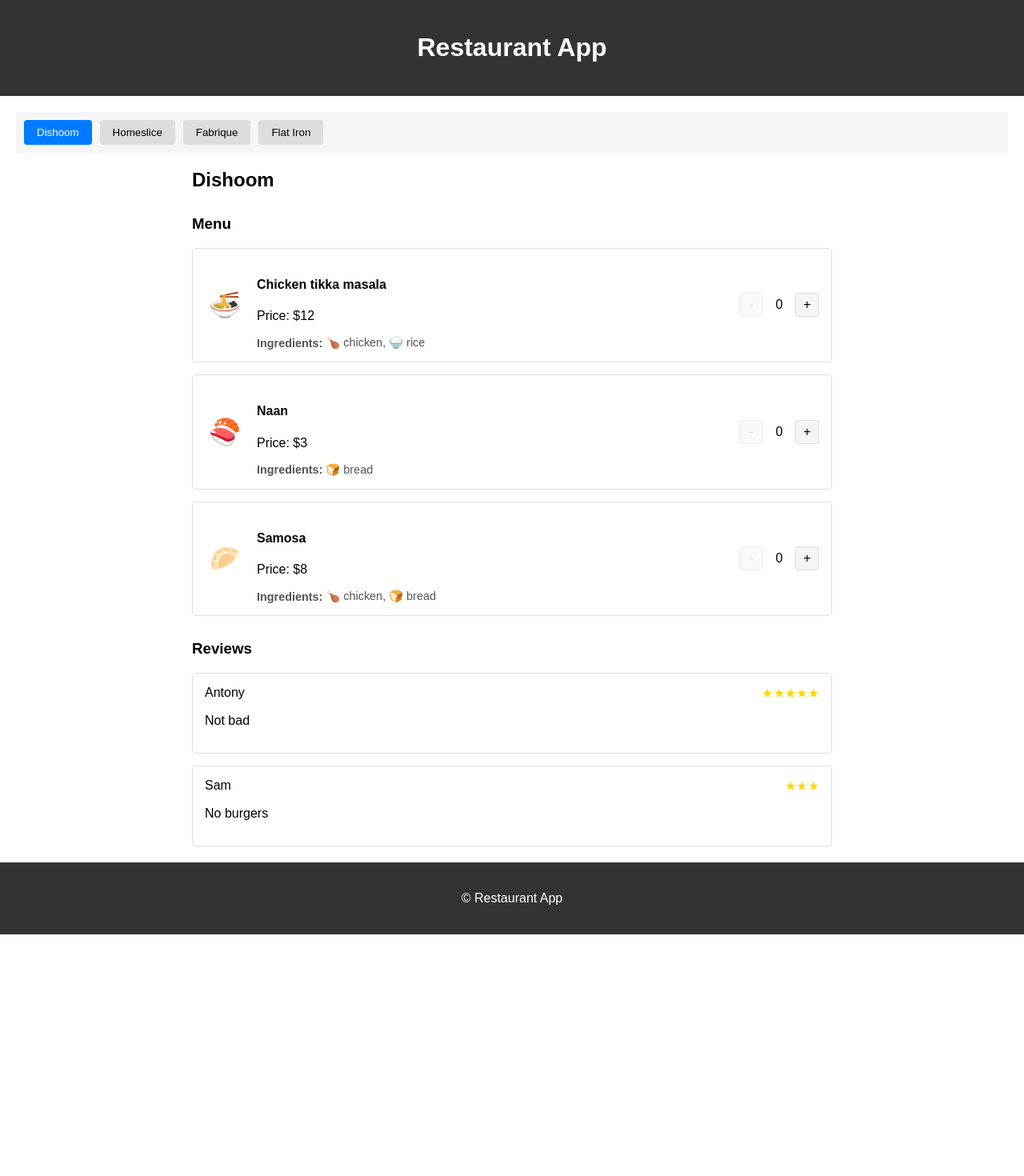
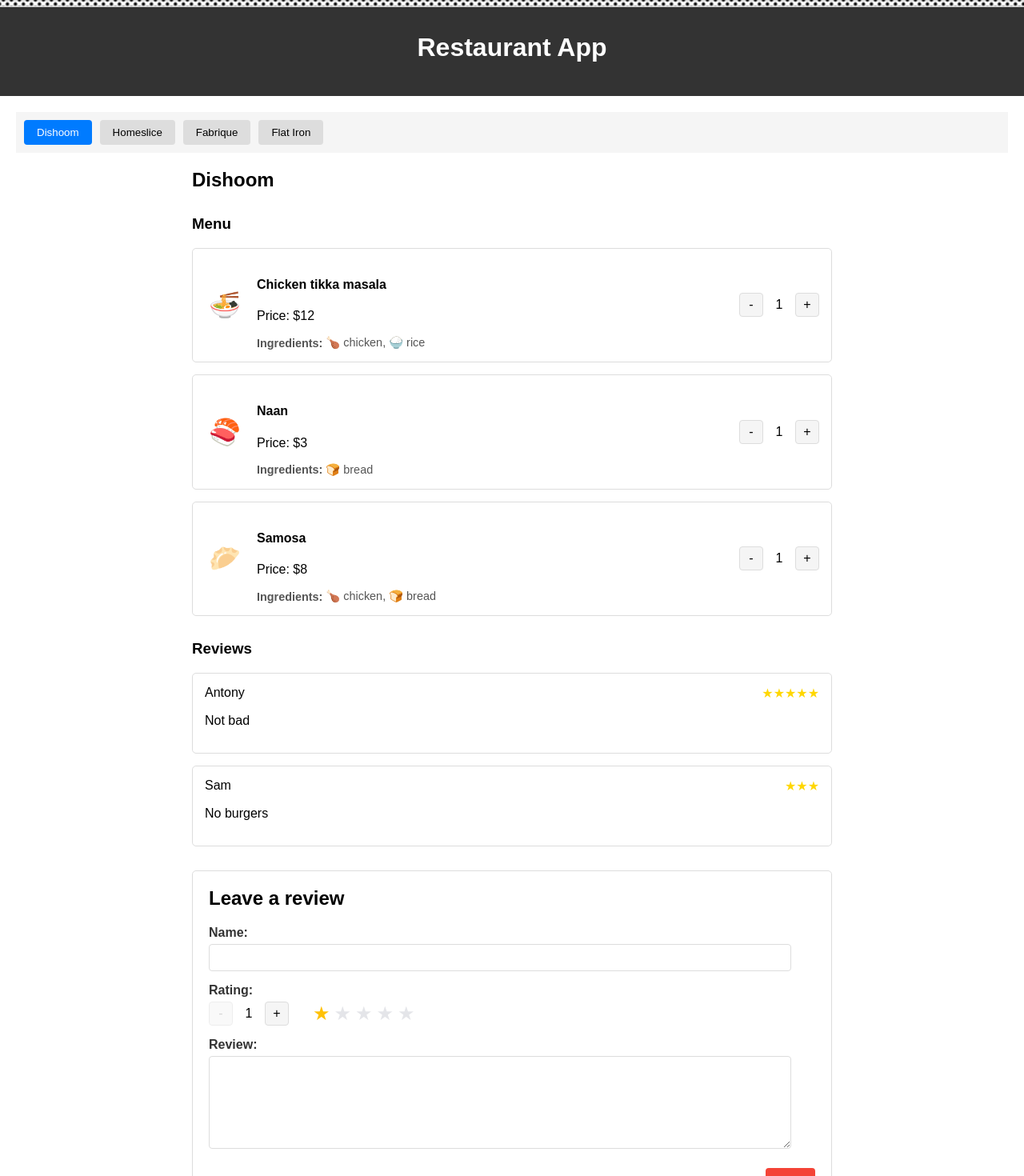
Before and after one commit to KirillRustyNail/React-CourseAnsh, a React (Vite) app in the folder CourseProj/: page / in a window 1280 px wide. Shown: the top 1470 px of the page at 80% size. Before the commit the page ends 1168 px from the top, so only its background shows below. Built offline with nearby package versions, Linux system fonts and the light colour scheme.

Commit message:
Add ReviewForm

```diff
--- a/CourseProj/src/components/App/App.jsx
+++ b/CourseProj/src/components/App/App.jsx
@@ -1,10 +1,12 @@
 import {Layout} from '../Layout/Layout';
 import {RestaurantPage} from '../RestaurantPage/RestaurantPage'
+import { ScrollProgressBar } from '../ScrollProgressBar/ScrollProgressBar';
 
 export const App = () => {
 
   return (
     <Layout>
+      <ScrollProgressBar/>
       <RestaurantPage/>
     </Layout>
   );
--- a/CourseProj/src/components/Counter/Counter.jsx
+++ b/CourseProj/src/components/Counter/Counter.jsx
@@ -1,28 +1,25 @@
-import { useState } from 'react';
+import React from 'react';
 
-export const Counter = ({ initial = 0, min = 0, max = 5 }) => {
-  const [count, setCount] = useState(initial);
-
-  const increment = () => setCount(prev => Math.min(prev + 1, max));
-  const decrement = () => setCount(prev => Math.max(prev - 1, min));
-
+export const Counter = ({ value, onIncrement, onDecrement, min, max }) => {
   return (
     <div className="counter">
       <button
-        onClick={decrement}
-        disabled={count === min}
+        onClick={onDecrement}
+        disabled={value === min}
         aria-label="Decrease"
       >
         -
       </button>
-      <span className="counter-value">{count}</span>
+
+      <span className="counter-value">{value}</span>
+
       <button
-        onClick={increment}
-        disabled={count === max}
+        onClick={onIncrement}
+        disabled={value === max}
         aria-label="Increase"
       >
         +
       </button>
     </div>
   );
-}
+};
--- /dev/null
+++ b/CourseProj/src/components/Counter/DishCounter.jsx
@@ -0,0 +1,25 @@
+import React, { useState } from 'react';
+import { Counter } from './Counter';
+
+
+export const DishCounter = ({ initialCount = 1 , min=0 , max=5}) => {
+  const [count, setCount] = useState(initialCount);
+
+  const handleIncrement = () => {
+    setCount(prev => Math.min(prev + 1, max));
+  };
+
+  const handleDecrement = () => {
+    setCount(prev => Math.max(prev - 1, min));
+  };
+
+  return (
+    <Counter
+        value={count}
+        onIncrement={handleIncrement}
+        onDecrement={handleDecrement}
+        min={min}
+        max={max}
+    />
+  );
+};
--- /dev/null
+++ b/CourseProj/src/components/Counter/ReviewCounter.jsx
@@ -0,0 +1,43 @@
+import React from 'react';
+import { Counter } from './Counter';
+
+
+const StarDisplay = ({ rating }) => {
+  return (
+    <div
+      className="star-display"
+      style={{ marginLeft: "10px", fontSize: "24px" }}
+    >
+      {[1, 2, 3, 4, 5].map((star) => (
+        <span
+          key={star}
+          style={{
+            color: star <= rating ? "#ffc107" : "#e4e5e9",
+            cursor: "default",
+          }}
+        >
+          ★
+        </span>
+      ))}
+    </div>
+  );
+};
+
+export const ReviewCounter = ({ rating, onIncrement, onDecrement }) => {
+  const MIN_RATING = 1;
+  const MAX_RATING = 5;
+
+  return (
+    <div className="rating-controls" style={{ display: 'flex', alignItems: 'center' }}>
+        <Counter
+        value={rating}
+        onIncrement={onIncrement}
+        onDecrement={onDecrement}
+        min={MIN_RATING}
+        max={MAX_RATING}
+      />
+      <StarDisplay rating={rating}/>
+    </div>
+
+  );
+};
--- a/CourseProj/src/components/MenuItem/MenuItem.jsx
+++ b/CourseProj/src/components/MenuItem/MenuItem.jsx
@@ -1,6 +1,5 @@
 import {Ingredients} from '../Ingredients/Ingredients';
-
-import {Counter} from '../Counter/Counter';
+import {DishCounter} from '../Counter/DishCounter';
 import { FOOD_EMOJIS } from '../../constants/foodIcons';
 
 export const  MenuItem = ({ item }) => {
@@ -18,7 +17,7 @@
         <p>Price: ${item.price}</p>
         <Ingredients items={item.ingredients} />
       </div>
-      <Counter initial={0} min={0} max={5} />
+      <DishCounter initial={0} min={0} max={5} />
     </div>
   );
 }
--- a/CourseProj/src/components/RestaurantView/RestaurantView.jsx
+++ b/CourseProj/src/components/RestaurantView/RestaurantView.jsx
@@ -1,5 +1,6 @@
 import {MenuItem} from '../MenuItem/MenuItem';
 import {ReviewItem} from '../ReviewItem/ReviewItem';
+import {ReviewForm} from '../ReviewForm/ReviewForm'
 
 export const RestaurantView = ({ restaurant }) => {
   if (!restaurant) return <div>No restaurant data available</div>;
@@ -32,6 +33,11 @@
         ) : (
           <p>No reviews yet</p>
         )}
+
+        <div className="review-form-add">
+          <ReviewForm/>
+        </div>
+
       </section>
     </div>
   );
--- /dev/null
+++ b/CourseProj/src/components/ReviewForm/ReviewForm.jsx
@@ -0,0 +1,98 @@
+import { useReducer } from "react";
+import { ReviewCounter } from "../Counter/ReviewCounter";
+
+const initialState = {
+  name: "",
+  text: "",
+  rating: 1,
+};
+
+function reducer(state, action) {
+  switch (action.type) {
+    case "SET_FIELD":
+      return { ...state, [action.field]: action.value };
+    case "RESET":
+      return { ...initialState };
+    default:
+      return state;
+  }
+}
+
+export const ReviewForm = () => {
+  const [state, dispatch] = useReducer(reducer, initialState);
+
+  const handleChange = (e) => {
+    dispatch({
+      type: "SET_FIELD",
+      field: e.target.name,
+      value: e.target.value,
+    });
+  };
+
+  const handleRatingIncrement = () => {
+    if (state.rating < 5) {
+      dispatch({
+        type: "SET_FIELD",
+        field: "rating",
+        value: state.rating + 1,
+      });
+    }
+  };
+
+  const handleRatingDecrement = () => {
+    if (state.rating > 1) {
+      dispatch({
+        type: "SET_FIELD",
+        field: "rating",
+        value: state.rating - 1,
+      });
+    }
+  };
+
+  const handleClear = () => {
+    dispatch({ type: "RESET" });
+  };
+
+  return (
+    <div className="review-form">
+      <h2>Leave a review</h2>
+
+      <div className="form-group">
+        <label htmlFor="name">Name:</label>
+        <input
+          type="text"
+          id="name"
+          name="name"
+          value={state.name}
+          onChange={handleChange}
+        />
+      </div>
+
+      <div className="form-group">
+        <label>Rating:</label>
+        <ReviewCounter
+          rating={state.rating}
+          onIncrement={handleRatingIncrement}
+          onDecrement={handleRatingDecrement}
+        />
+      </div>
+
+      <div className="form-group">
+        <label htmlFor="text">Review:</label>
+        <textarea
+          id="text"
+          name="text"
+          value={state.text}
+          onChange={handleChange}
+          rows={4}
+        />
+      </div>
+
+      <div className="form-actions">
+        <button type="button" onClick={handleClear} className="clear-button">
+          Clear
+        </button>
+      </div>
+    </div>
+  );
+};
--- /dev/null
+++ b/CourseProj/src/components/ScrollProgressBar/ScrollProgressBar.jsx
@@ -0,0 +1,28 @@
+import { useState, useEffect } from "react";
+
+export const ScrollProgressBar = () => {
+  const [scrollProgress, setScrollProgress] = useState(0);
+
+  useEffect(() => {
+    const handleScroll = () => {
+      const totalHeight = document.body.scrollHeight - window.innerHeight;
+      const progress = (window.scrollY / totalHeight) * 100;
+      setScrollProgress(progress);
+    };
+
+    window.addEventListener("scroll", handleScroll);
+
+    return () => {
+      window.removeEventListener("scroll", handleScroll);
+    };
+  }, []);
+
+  return (
+    <div className="scroll-progress-wrapper">
+      <div
+        className="scroll-progress-bar"
+        style={{ '--progress': `${scrollProgress}%` }}
+      />
+    </div>
+  );
+};
--- a/CourseProj/style.css
+++ b/CourseProj/style.css
@@ -172,3 +172,144 @@
   min-width: 20px;
   text-align: center;
 }
+
+.scroll-progress-wrapper {
+  position: fixed;
+  top: 0;
+  left: 0;
+  width: 100%;
+  height: 8px;
+  z-index: 1000;
+  background-color: #f5f5f5;
+  border-bottom: 1px solid #e0e0e0;
+}
+
+.scroll-progress-bar {
+  height: 100%;
+  width: var(--progress);
+  transition: width 0.1s ease-out;
+
+
+  background-color: white;
+  background-image:
+    radial-gradient(black 1px, transparent 3px),
+    radial-gradient(black 1px, transparent 3px);
+  background-size: 10px 10px;
+  background-position: 0 0, 5px 5px;
+
+  box-shadow:
+    inset 0 0 0 2px rgba(0,0,0,0.1),
+    0 0 0 2px rgba(0,0,0,0.1);
+
+  animation: dotMove 4s linear infinite;
+}
+
+@keyframes dotMove {
+  0% {
+    background-position: 0 0, 5px 5px;
+  }
+  100% {
+    background-position: 10px 0, 15px 5px;
+  }
+}
+
+/*ReviewForm*/
+
+.review-form {
+  padding: 20px;
+  border: 1px solid #ddd;
+  border-radius: 5px;
+  background: white;
+  margin-bottom: 30px;
+}
+
+.review-form h2 {
+  margin-top: 0;
+  margin-bottom: 20px;
+  font-size: 1.5rem;
+}
+
+.form-group {
+  margin-bottom: 15px;
+}
+
+.form-group label {
+  display: block;
+  margin-bottom: 5px;
+  font-weight: bold;
+  color: #333;
+}
+
+.form-group input,
+.form-group textarea {
+  width: 95%;
+  padding: 7px 3px;
+  border: 1px solid #ddd;
+  border-radius: 4px;
+  font-family: inherit;
+  font-size: 1rem;
+}
+
+.form-group textarea {
+  min-height: 100px;
+  resize: vertical;
+}
+
+.rating-controls {
+  display: flex;
+  align-items: center;
+  gap: 20px;
+  margin-top: 5px;
+}
+
+.star-display {
+  display: flex;
+  gap: 5px;
+}
+
+.star {
+  font-size: 24px;
+  color: #ccc;
+  transition: color 0.2s;
+}
+
+.star.filled {
+  color: gold;
+}
+
+.form-actions {
+  display: flex;
+  justify-content: flex-end;
+  gap: 10px;
+  margin-top: 20px;
+}
+
+.clear-button {
+  background-color: #f44336;
+  color: white;
+  padding: 10px 15px;
+  border: none;
+  border-radius: 4px;
+  cursor: pointer;
+}
+
+.submit-button {
+  background-color: #4CAF50;
+  color: white;
+  padding: 10px 15px;
+  border: none;
+  border-radius: 4px;
+  cursor: pointer;
+}
+
+.clear-button:hover {
+  background-color: #d32f2f;
+}
+
+.submit-button:hover {
+  background-color: #45a049;
+}
+
+.review-form-add{
+  margin-top: 30px;
+}
```
